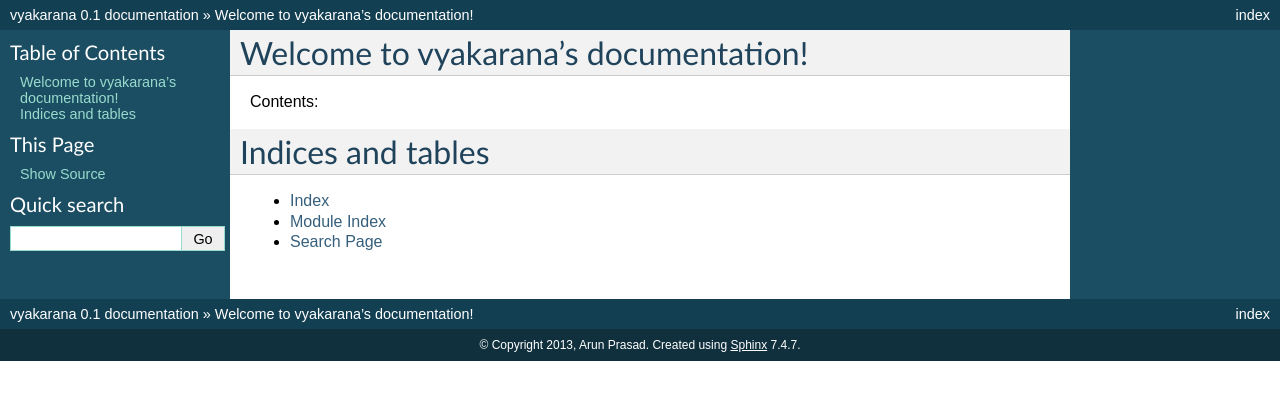
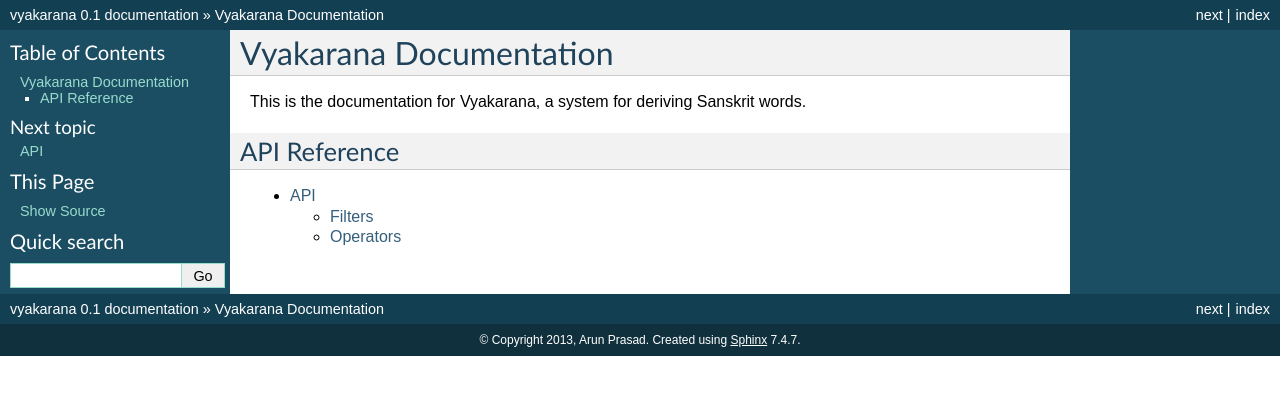
Before and after one commit to sanskrit/vyakarana, a Sphinx documentation site: the page built from docs/index.rst, in a window 1280 px wide. Shown: the top 400 px of the page. Built offline with Sphinx 7.4.7, drawn with Linux system fonts in a browser that asks for light colours.

Commit message:
Add basic API documentation

```diff
--- /dev/null
+++ b/docs/api.rst
@@ -0,0 +1,16 @@
+.. _api:
+
+API
+===
+
+Filters
+-------
+
+.. automodule:: vyakarana.filters
+    :members:
+
+Operators
+---------
+
+.. automodule:: vyakarana.operators
+    :members:
--- a/docs/conf.py
+++ b/docs/conf.py
@@ -16,7 +16,9 @@
 # If extensions (or modules to document with autodoc) are in another directory,
 # add these directories to sys.path here. If the directory is relative to the
 # documentation root, use os.path.abspath to make it absolute, like shown here.
-#sys.path.insert(0, os.path.abspath('.'))
+sys.path.insert(0, os.path.abspath('..'))
+
+autodoc_member_order = 'bysource'
 
 # -- General configuration -----------------------------------------------------
 
--- /dev/null
+++ b/docs/contents.rst.inc
@@ -0,0 +1,7 @@
+API Reference
+-------------
+
+.. toctree::
+    :maxdepth: 2
+
+    api
--- a/docs/index.rst
+++ b/docs/index.rst
@@ -1,21 +1,8 @@
-.. vyakarana documentation master file, created by
-   sphinx-quickstart on Fri Nov 15 14:47:22 2013.
-   You can adapt this file completely to your liking, but it should at least
-   contain the root `toctree` directive.
+:orphan:
 
-Welcome to vyakarana's documentation!
-=====================================
+Vyakarana Documentation
+=======================
 
-Contents:
+This is the documentation for Vyakarana, a system for deriving Sanskrit words.
 
-.. toctree::
-   :maxdepth: 2
-
-
-
-Indices and tables
-==================
-
-* :ref:`genindex`
-* :ref:`modindex`
-* :ref:`search`
+.. include:: contents.rst.inc
```
Also changed, not shown: 4 other files.
